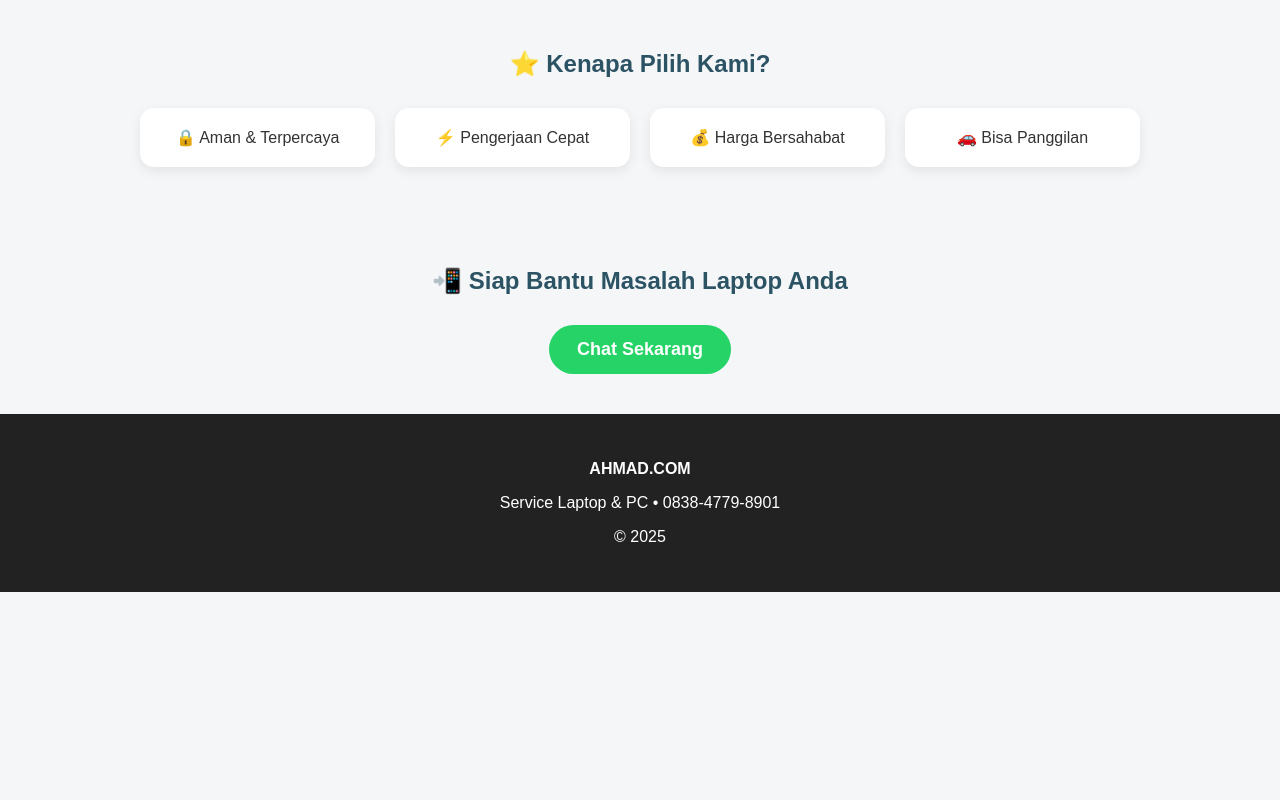
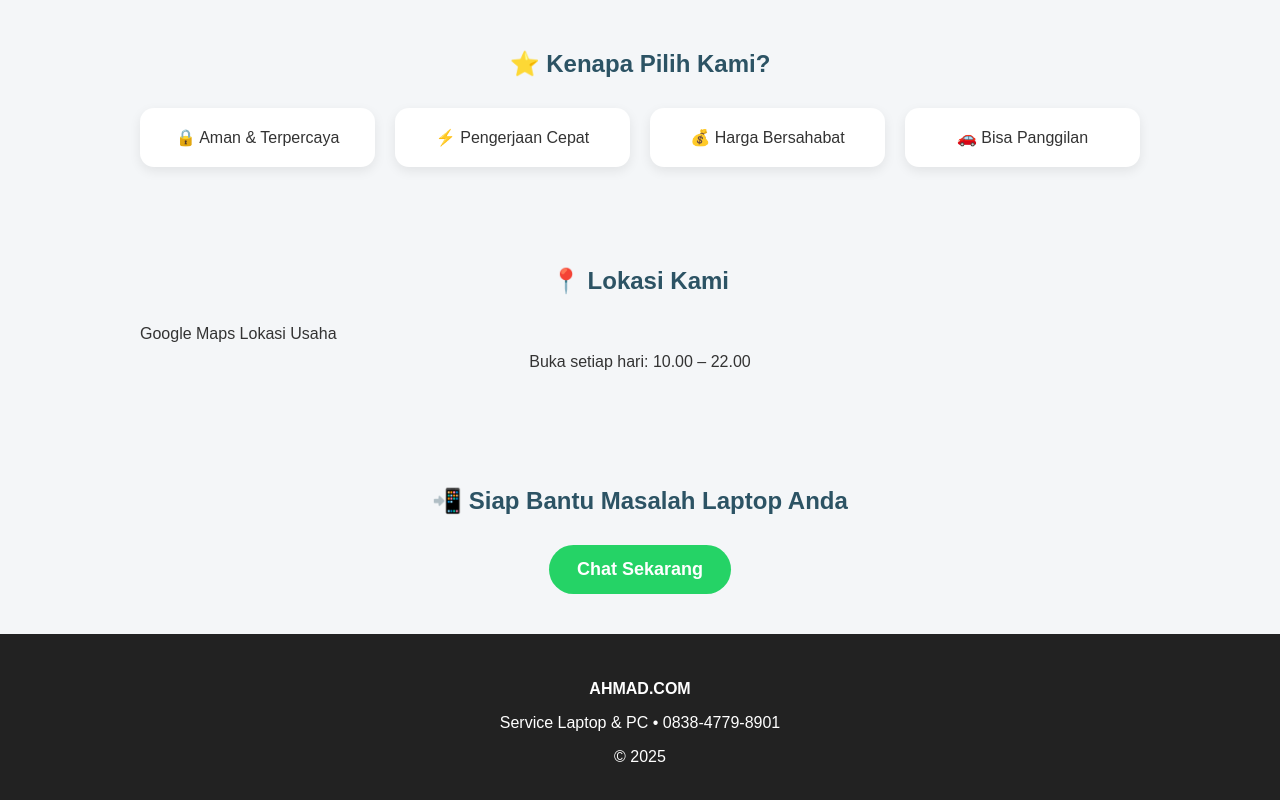
Before and after one commit to rahmad3192/service-komputer, a plain HTML site: page index.html in a window 1280 px wide. Shown: the part 1025-1825 px from the top of the page. Before the commit the page ends 1617 px from the top, so only its background shows below. Drawn offline with Linux system fonts and the light colour scheme.

Commit message:
Update index.html

```diff
--- a/index.html
+++ b/index.html
@@ -158,6 +158,16 @@
   </div>
 </section>
 
+   <!-- LOKASI -->
+  <section>
+    <h2>📍 Lokasi Kami</h2>
+    <div class="map">
+      Google Maps Lokasi Usaha
+    </div>
+    <p style="text-align:center; margin-top:10px;">Buka setiap hari: 10.00 – 22.00</p>
+  </section>
+
+
 <!-- CTA -->
 <section style="text-align:center;">
   <h2>📲 Siap Bantu Masalah Laptop Anda</h2>
```
